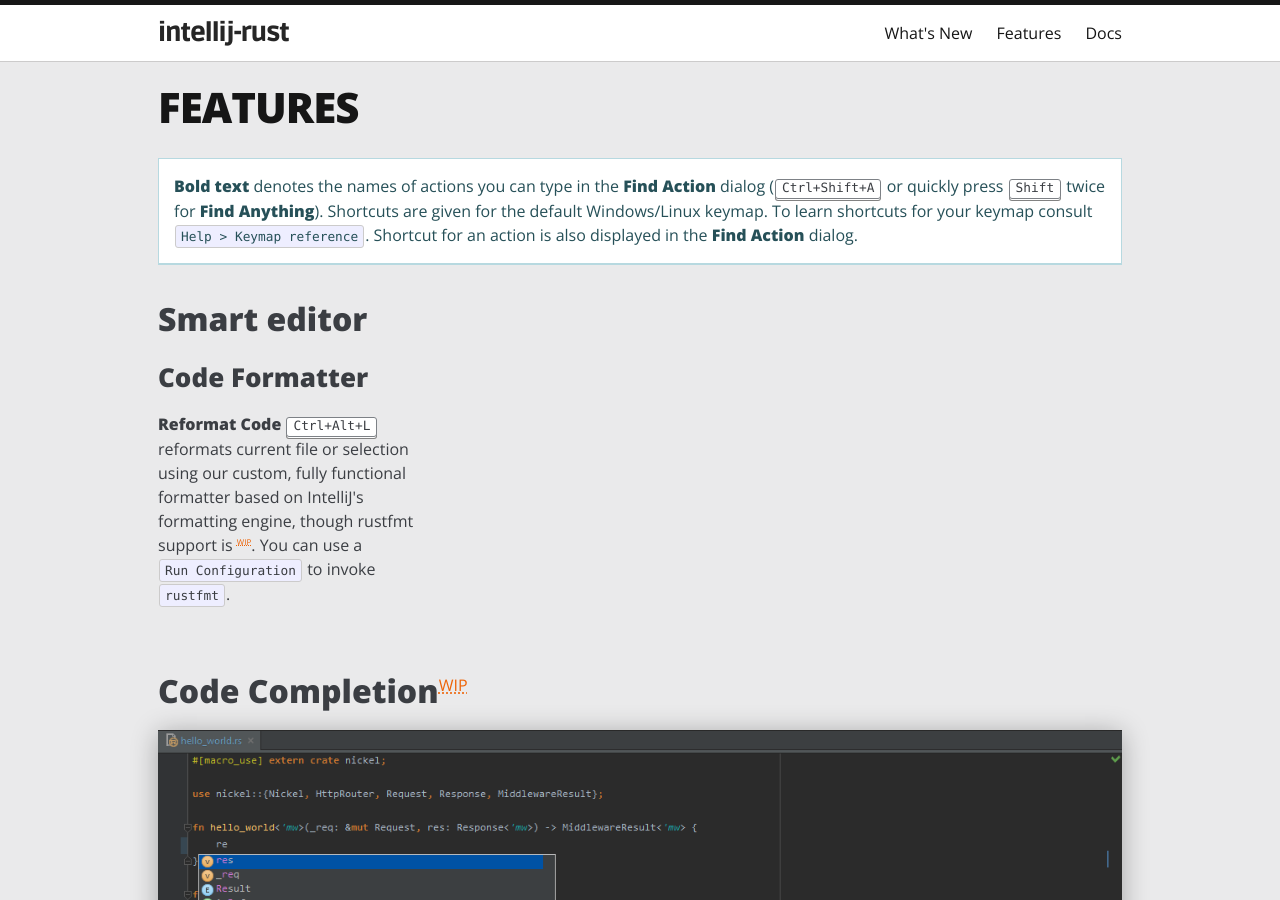
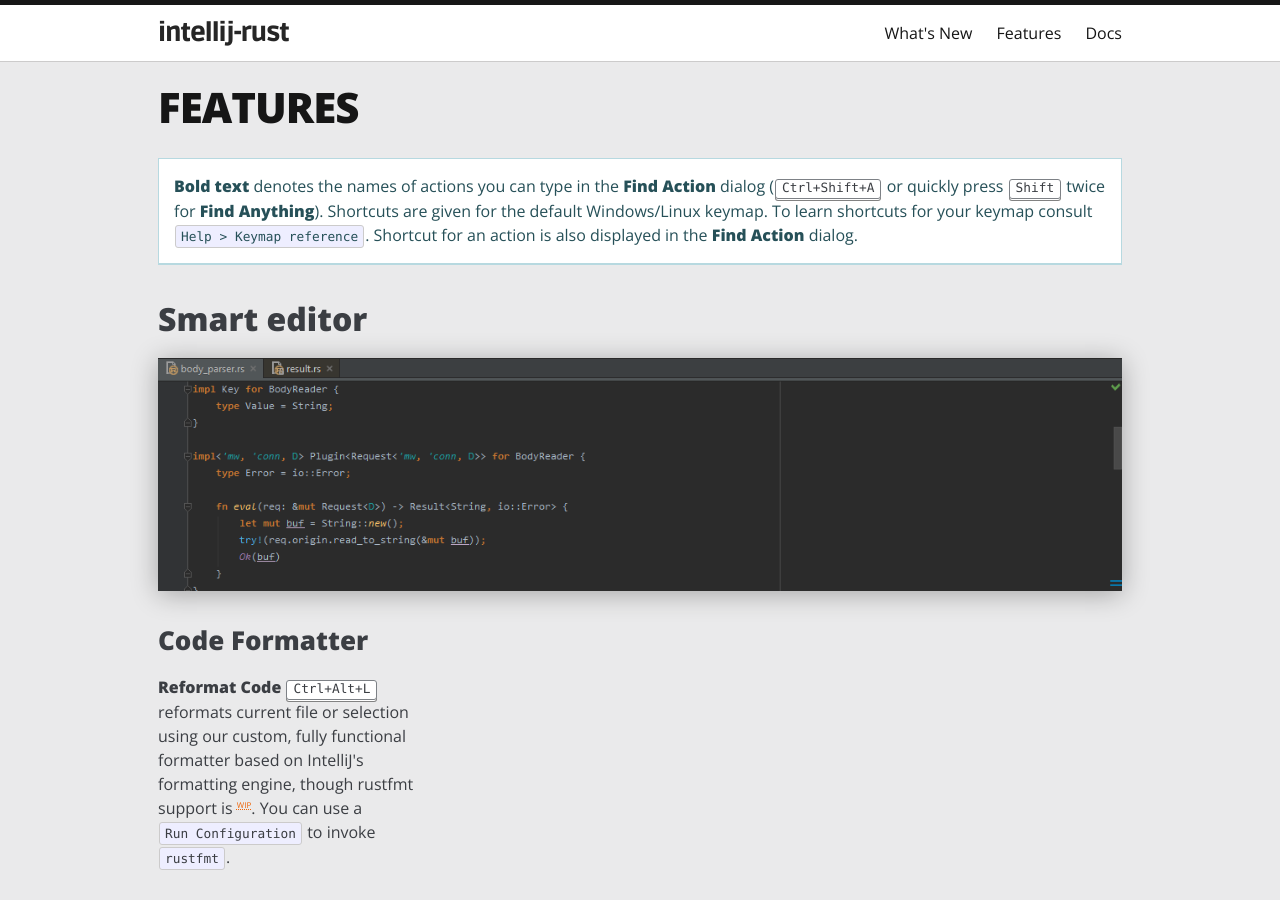
Before and after one commit to intellij-rust/intellij-rust.github.io, a Jekyll site: the page built from features.html, in a window 1280 px wide and 900 px high. Built offline with Jekyll 4.4.1, drawn with Linux system fonts in a browser that asks for light colours; some web fonts are replaced.

Commit message:
more pics

```diff
--- a/features.html
+++ b/features.html
@@ -10,6 +10,8 @@
 
 <div class="feature-group">
   <h2>Smart editor</h2>
+
+  {% include feature-pic.html i="feature-editor" %}
 
   <div class="feature">
     <h3>Code Formatter</h3>
```
Also changed, not shown: assets/feature-editor.png (added), assets/feature-runconfig.png.
